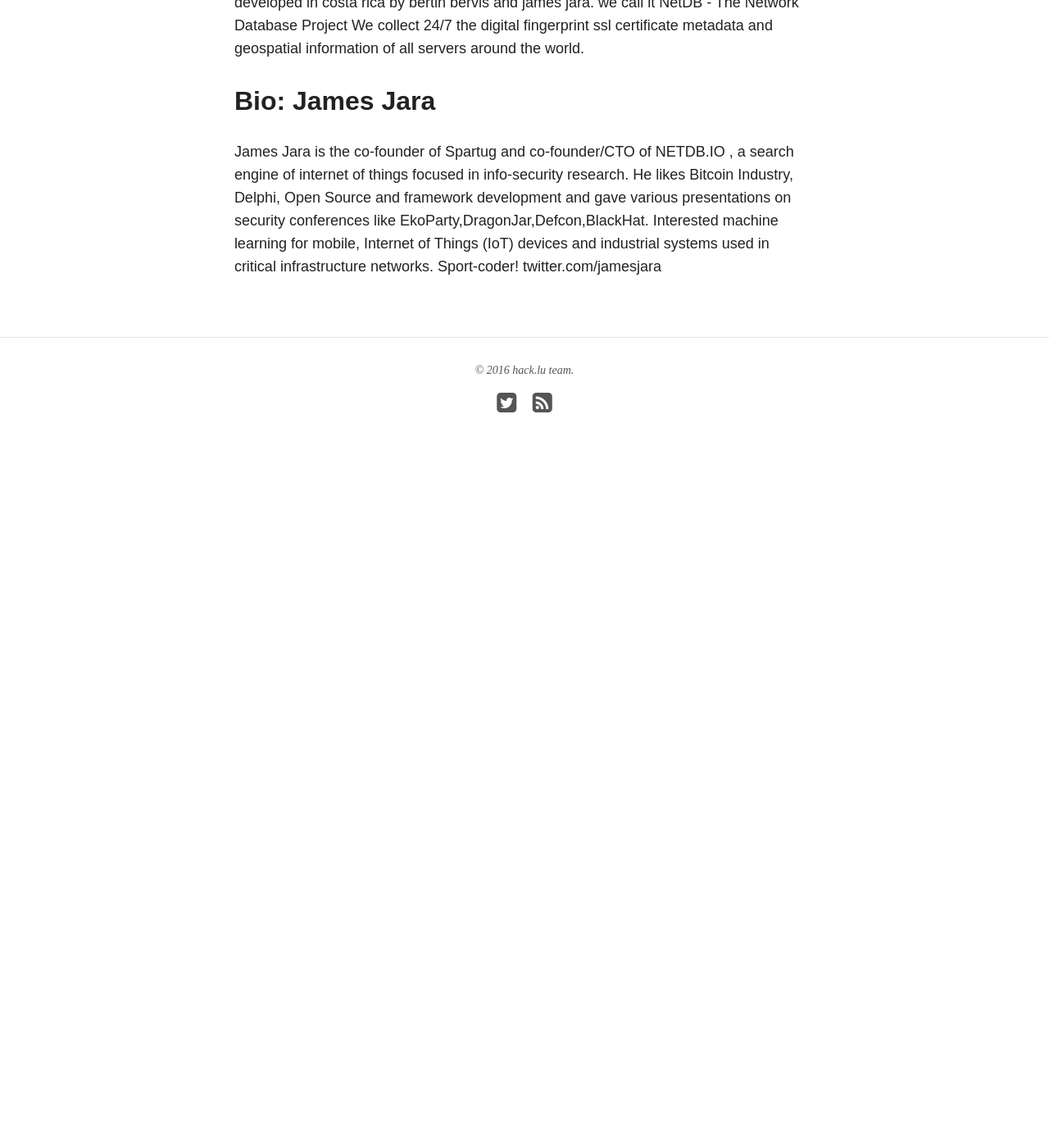
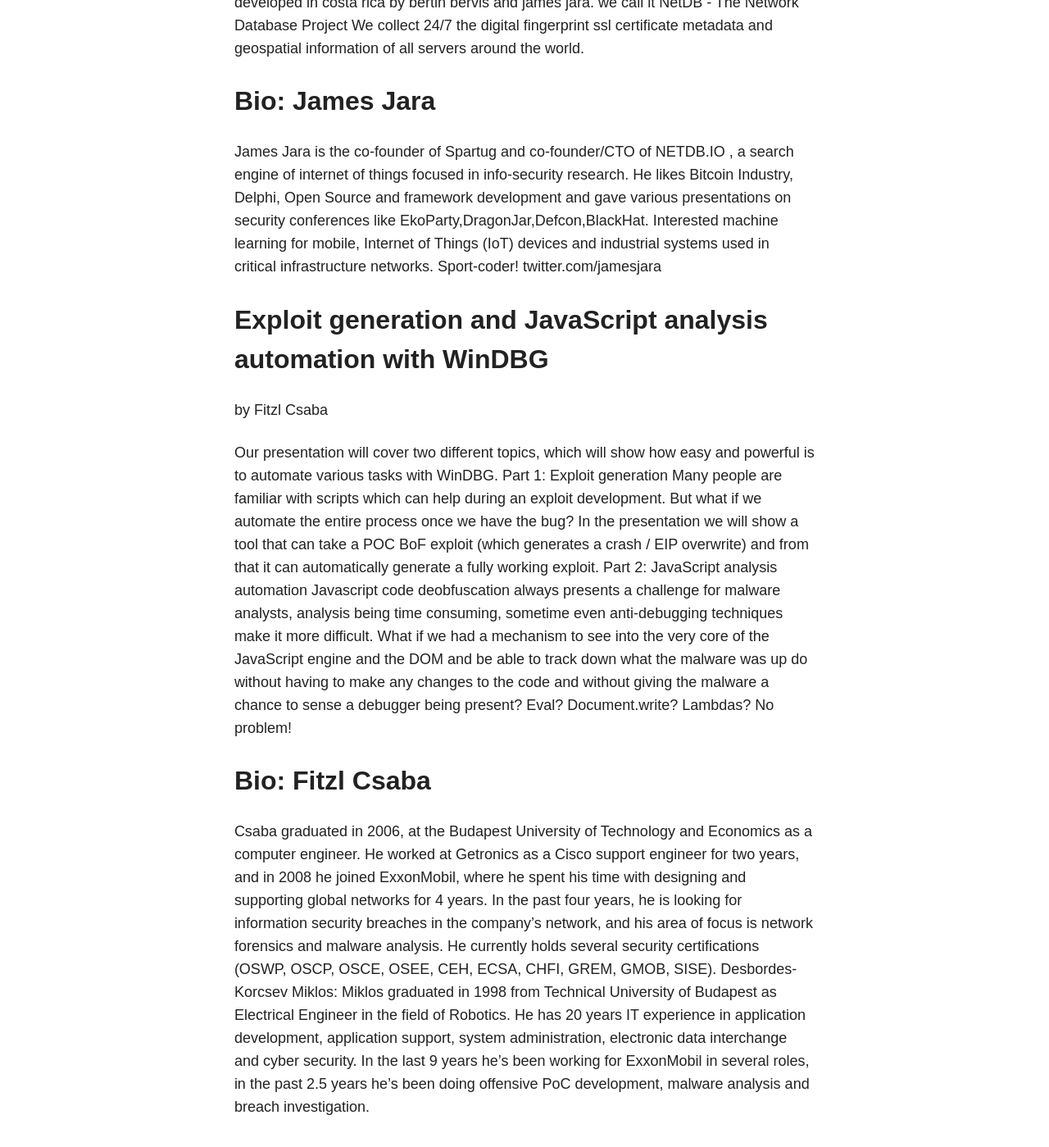
Before and after one commit to adulau/hack-lu-2016, a Jekyll site: the page built from talks/index.md, in a window 1280 px wide and 1400 px high, scrolled down 5446 px. Shown: the whole window at 82% size. Built offline with Jekyll 4.4.1, drawn with Linux system fonts in a browser that asks for light colours; nearby versions of some CDN libraries; before the commit the page ends 6049 px from its top, so only the background shows below that.

Commit message:
added Fitzl Csaba

```diff
--- a/talks/index.md
+++ b/talks/index.md
@@ -123,3 +123,20 @@
 ---------------
 James Jara is the co-founder of Spartug and   co-founder/CTO of NETDB.IO , a search engine of internet of things focused in info-security research. He likes Bitcoin Industry, Delphi, Open Source and framework development and gave various presentations on security conferences like EkoParty,DragonJar,Defcon,BlackHat. Interested machine learning for mobile, Internet of Things (IoT) devices and industrial systems used in critical infrastructure networks. Sport-coder!
 twitter.com/jamesjara
+
+Exploit generation and JavaScript analysis automation with WinDBG
+-----------------------------------------------------------------
+by Fitzl Csaba
+
+Our presentation will cover two different topics, which will show how easy and powerful is to automate various tasks with WinDBG.
+Part 1: Exploit generation
+Many people are familiar with scripts which can help during an exploit development. But what if we automate the entire process once we have the bug? In the presentation we will show a tool that can take a POC BoF exploit (which generates a crash / EIP overwrite) and from that it can automatically generate a fully working exploit.
+Part 2: JavaScript analysis automation
+Javascript code deobfuscation always presents a challenge for malware analysts, analysis being time consuming, sometime even anti-debugging techniques make it more difficult.
+What if we had a mechanism to see into the very core of the JavaScript engine and the DOM and be able to track down what the malware was up do without having to make any changes to the code and without giving the malware a chance to sense a debugger being present? Eval? Document.write? Lambdas? No problem!
+
+Bio: Fitzl Csaba
+----------------
+Csaba graduated in 2006, at the Budapest University of Technology and Economics as a computer engineer. He worked at Getronics as a Cisco support engineer for two years, and in 2008 he joined ExxonMobil, where he spent his time with designing and supporting global networks for 4 years. In the past four years, he is looking for information security breaches in the company's network, and his area of focus is network forensics and malware analysis. He currently holds several security certifications (OSWP, OSCP, OSCE, OSEE, CEH, ECSA, CHFI, GREM, GMOB, SISE).
+Desbordes-Korcsev Miklos:
+Miklos graduated in 1998 from Technical University of Budapest as Electrical Engineer in the field of Robotics. He has 20 years IT experience in application development, application support, system administration, electronic data interchange and cyber security. In the last 9 years he's been working for ExxonMobil in several roles, in the past 2.5 years he's been doing offensive PoC development, malware analysis and breach investigation.
```
